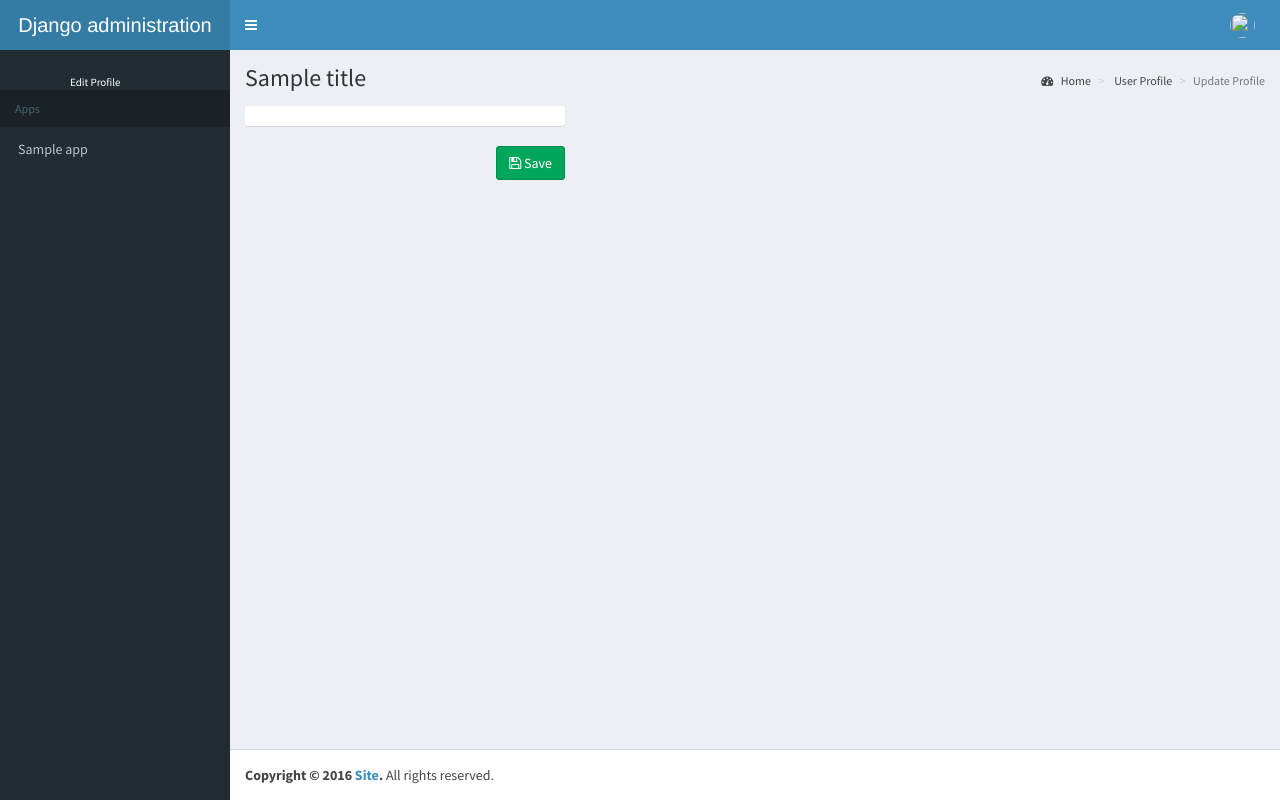
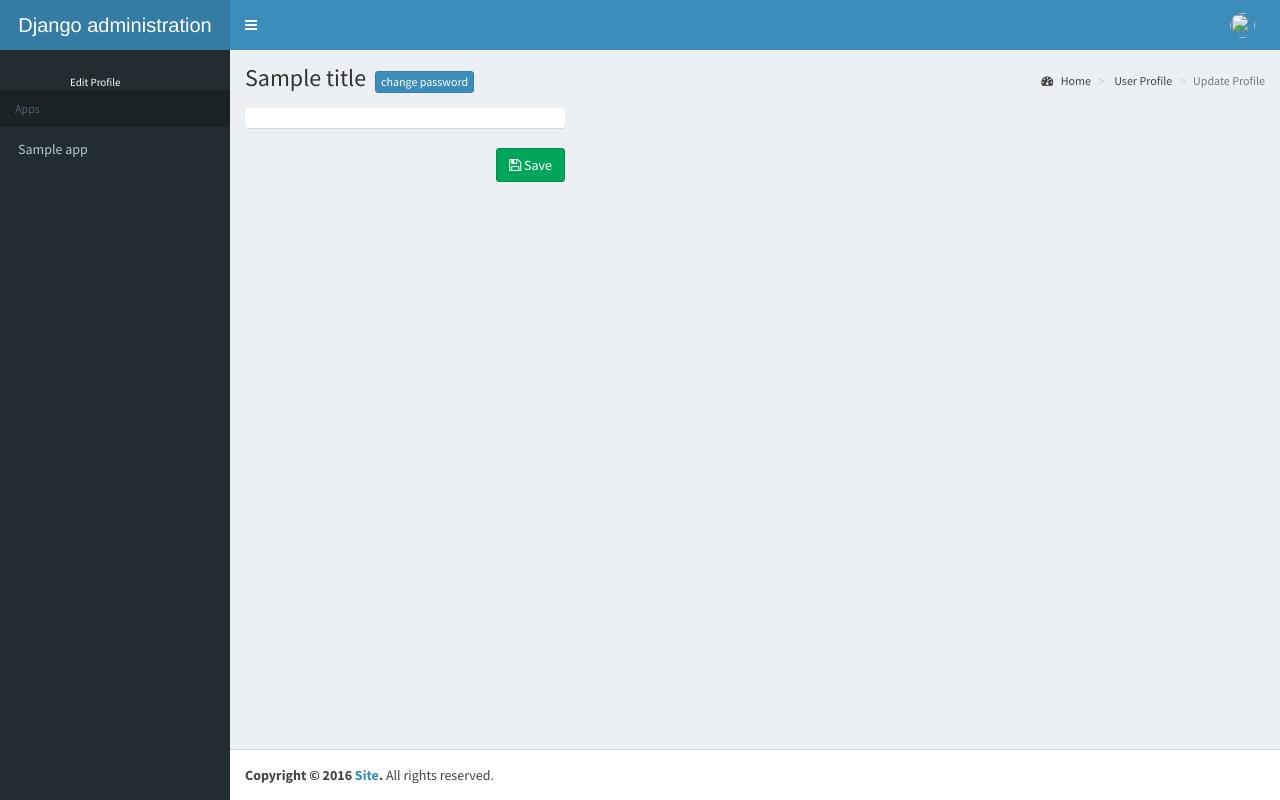
Before and after one commit to pablopalacios/django-lte, a Django app: template templates/lte/accounts/profile_update.html in a window 1280 px wide. Run offline with Django 3.2, Linux system fonts and the light colour scheme; the template is opened without the code that fills it: most values are stand-ins (such as "Sample title", 1, 10 or a date in 2020); some libraries are stand-ins or nearby versions.

Commit message:
accounts: add buttons to switch between views

```diff
--- a/templates/lte/accounts/password_change.html
+++ b/templates/lte/accounts/password_change.html
@@ -1,5 +1,11 @@
 {% extends 'lte/accounts/base_profile.html' %}
 {% load i18n %}
+
+{% block page_description %}
+  <a class="btn btn-xs btn-primary" href="{% url 'admin:profile_update' %}">
+    {% trans 'update profile' %}
+  </a>
+{% endblock %}
 
 {% block breadcrumb %}
   <li>
--- a/templates/lte/accounts/profile_update.html
+++ b/templates/lte/accounts/profile_update.html
@@ -1,5 +1,11 @@
 {% extends 'lte/accounts/base_profile.html' %}
 {% load i18n %}
+
+{% block page_description %}
+  <a class="btn btn-xs btn-primary" href="{% url 'admin:password_change' %}">
+    {% trans 'change password' %}
+  </a>
+{% endblock %}
 
 {% block breadcrumb %}
   <li>
--- a/templates/lte/includes/main_sidebar.html
+++ b/templates/lte/includes/main_sidebar.html
@@ -11,7 +11,7 @@
       <div class="pull-left info">
         <p>{{ user.get_full_name }}</p>
         <!-- Status -->
-        <a href="{% url 'admin:profile' %}">{% trans 'Edit Profile' %}</a>
+        <a href="{% url 'admin:profile_update' %}">{% trans 'Edit Profile' %}</a>
       </div>
     </div>
     <!-- Sidebar Menu -->
```
